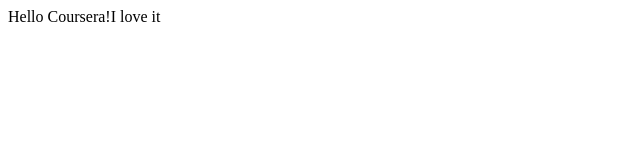
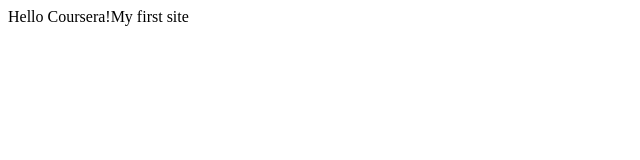
Before and after one commit to rakeshranja/coursera-test, a plain HTML site: page site/index.html in a window 1280 px wide. Shown: the full height of the page, 0-640 px from the left. Drawn offline with Linux system fonts and the light colour scheme.

Commit message:
Small changes.

```diff
--- a/site/index.html
+++ b/site/index.html
@@ -4,6 +4,6 @@
 	<title>Hello Coursera</title>
 </head>
 <body>
-<hl>Hello Coursera!I love it</hl>
+<hl>Hello Coursera!My first site</hl>
 </body>
 </html>
```
